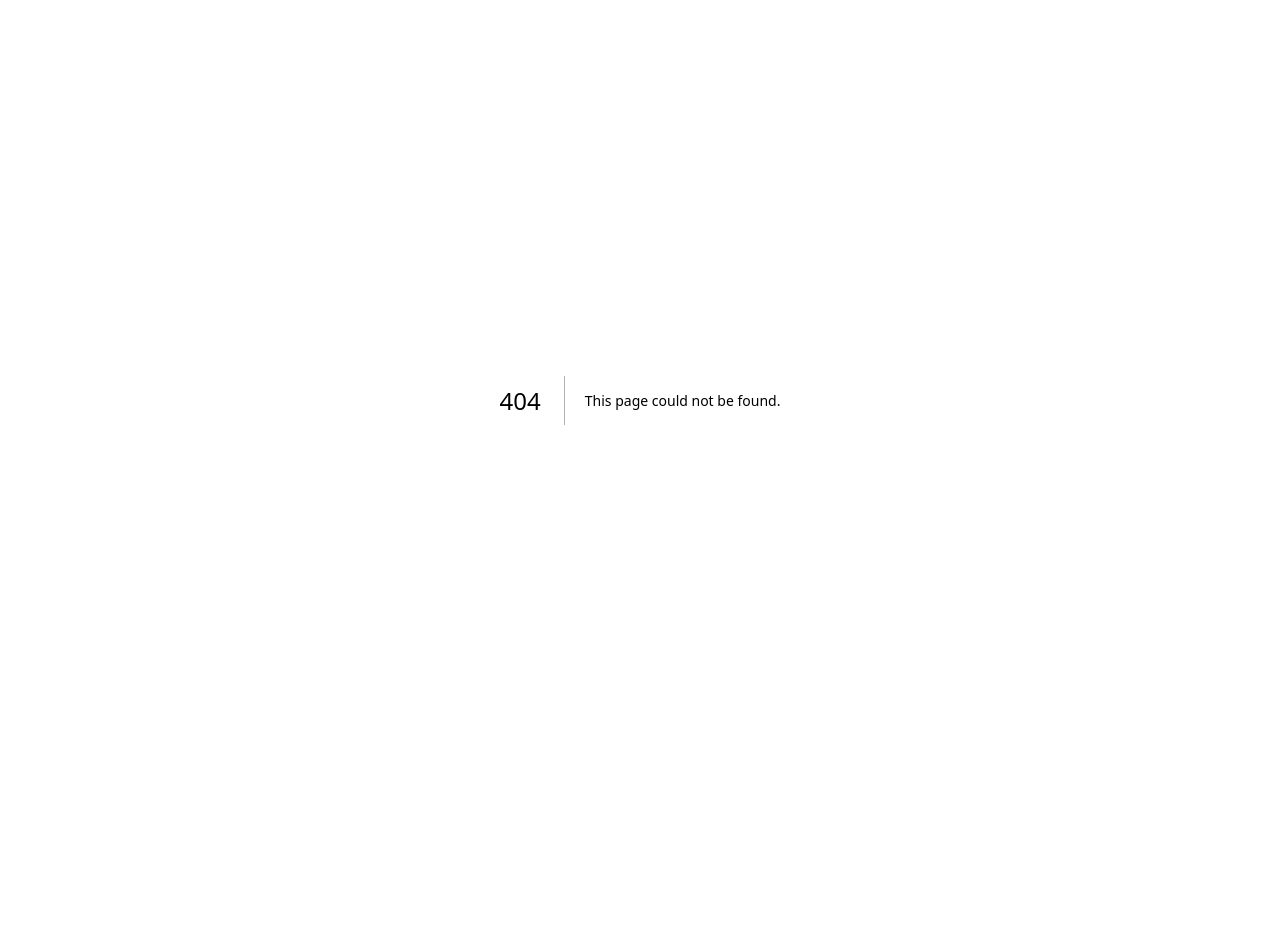
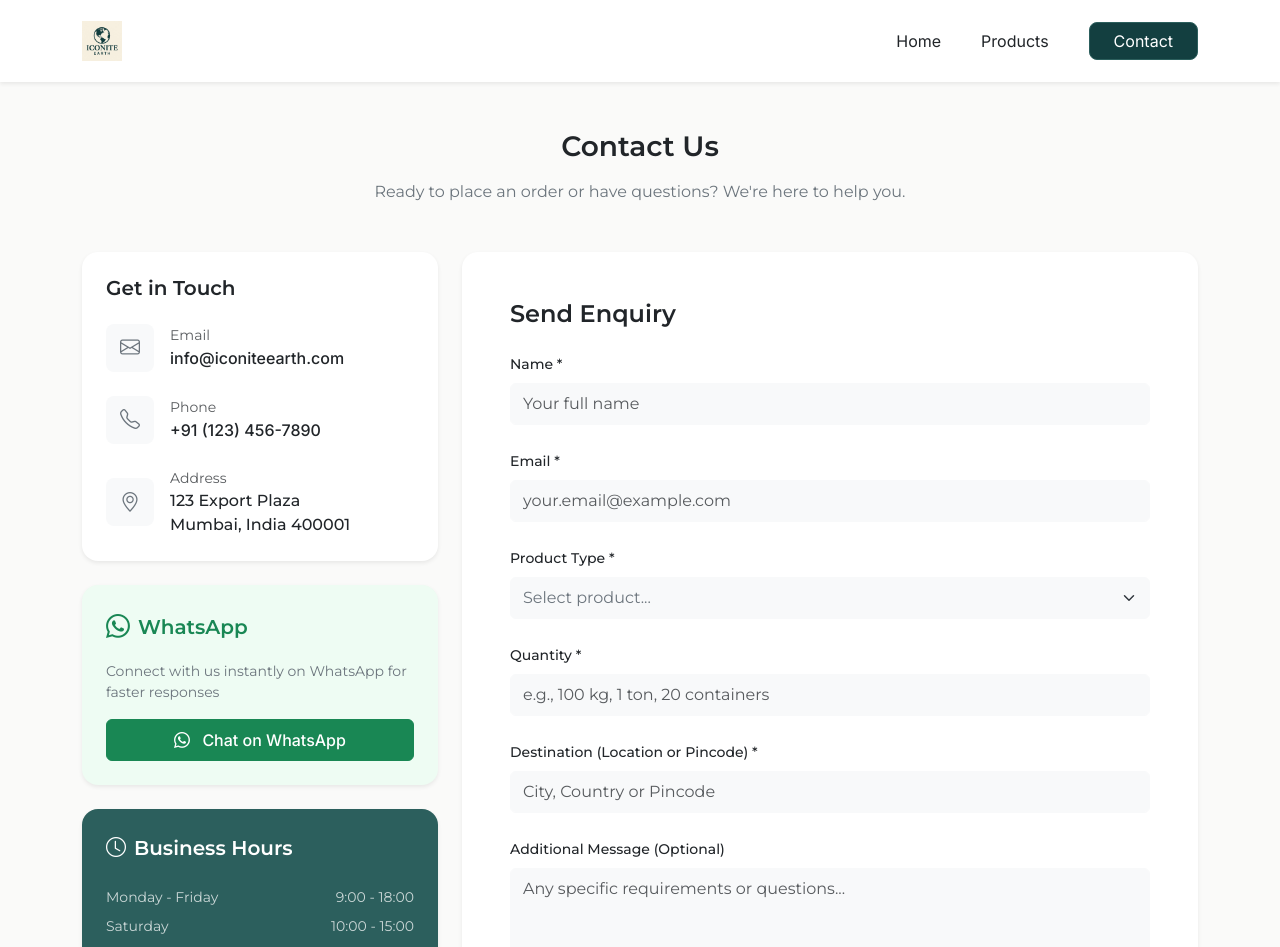
Before and after one commit to iconite/rice, a Next.js app: page /contact in a window 1280 px wide. Before the commit this address had no page. Shown: the top 947 px of the page. Before the commit the page ends 800 px from the top, so only its background shows below. Built offline with nearby package versions, Linux system fonts and the light colour scheme.

Commit message:
Create contact page

```diff
--- /dev/null
+++ b/src/app/contact/page.tsx
@@ -0,0 +1,161 @@
+import Header from '@/components/Header';
+import Footer from '@/components/Footer';
+
+export default function ContactPage() {
+  return (
+    <>
+      <Header />
+      <main className="min-vh-100 pb-5" style={{ backgroundColor: '#FAFAF9' }}>
+        {/* Page Header */}
+        <section className="py-5 text-center">
+          <div className="container">
+            <h3 className="fw-semibold mb-3 text-dark">Contact Us</h3>
+            <p className="text-secondary mb-0">
+              Ready to place an order or have questions? We're here to help you.
+            </p>
+          </div>
+        </section>
+
+        <div className="container mb-5">
+          <div className="row g-4">
+            {/* Left Column: Contact Info */}
+            <div className="col-lg-4">
+              <div className="d-flex flex-column gap-4">
+
+                {/* Get in Touch Card */}
+                <div className="bg-white p-4 rounded-4 shadow-sm border-0">
+                  <h5 className="fw-semibold mb-4 text-dark">Get in Touch</h5>
+
+                  <div className="d-flex align-items-center gap-3 mb-4">
+                    <div className="d-flex align-items-center justify-content-center bg-light rounded-3 text-secondary" style={{ width: 48, height: 48 }}>
+                      <i className="bi bi-envelope fs-5"></i>
+                    </div>
+                    <div>
+                      <p className="small text-muted mb-0">Email</p>
+                      <a href="mailto:info@iconiteearth.com" className="text-dark text-decoration-none fw-medium">info@iconiteearth.com</a>
+                    </div>
+                  </div>
+
+                  <div className="d-flex align-items-center gap-3 mb-4">
+                    <div className="d-flex align-items-center justify-content-center bg-light rounded-3 text-secondary" style={{ width: 48, height: 48 }}>
+                      <i className="bi bi-telephone fs-5"></i>
+                    </div>
+                    <div>
+                      <p className="small text-muted mb-0">Phone</p>
+                      <a href="tel:+911234567890" className="text-dark text-decoration-none fw-medium">+91 (123) 456-7890</a>
+                    </div>
+                  </div>
+
+                  <div className="d-flex align-items-center gap-3">
+                    <div className="d-flex align-items-center justify-content-center bg-light rounded-3 text-secondary" style={{ width: 48, height: 48 }}>
+                      <i className="bi bi-geo-alt fs-5"></i>
+                    </div>
+                    <div>
+                      <p className="small text-muted mb-0">Address</p>
+                      <p className="text-dark mb-0 fw-medium">123 Export Plaza<br />Mumbai, India 400001</p>
+                    </div>
+                  </div>
+                </div>
+
+                {/* WhatsApp Card */}
+                <div className="p-4 rounded-4 shadow-sm border-0" style={{ backgroundColor: '#eefcf3', border: '1px solid #c3e6cb' }}>
+                  <div className="d-flex align-items-center gap-2 mb-3">
+                    <i className="bi bi-whatsapp fs-4 text-success"></i>
+                    <h5 className="fw-semibold mb-0 text-success">WhatsApp</h5>
+                  </div>
+                  <p className="text-secondary small mb-3">
+                    Connect with us instantly on WhatsApp for faster responses
+                  </p>
+                  <button className="btn btn-success w-100 fw-medium py-2">
+                    <i className="bi bi-whatsapp me-2"></i> Chat on WhatsApp
+                  </button>
+                </div>
+
+                {/* Business Hours Card */}
+                <div className="bg-primary p-4 rounded-4 shadow-sm border-0 text-white">
+                  <div className="d-flex align-items-center gap-2 mb-4">
+                    <i className="bi bi-clock fs-5"></i>
+                    <h5 className="fw-semibold mb-0">Business Hours</h5>
+                  </div>
+
+                  <div className="d-flex justify-content-between mb-2 small opacity-75">
+                    <span>Monday - Friday</span>
+                    <span>9:00 - 18:00</span>
+                  </div>
+                  <div className="d-flex justify-content-between mb-2 small opacity-75">
+                    <span>Saturday</span>
+                    <span>10:00 - 15:00</span>
+                  </div>
+                  <div className="d-flex justify-content-between small opacity-75">
+                    <span>Sunday</span>
+                    <span>Closed</span>
+                  </div>
+                </div>
+
+              </div>
+            </div>
+
+            {/* Right Column: Send Enquiry Form */}
+            <div className="col-lg-8">
+              <div className="bg-white p-4 p-md-5 rounded-4 shadow-sm border-0 h-100">
+                <h4 className="fw-semibold mb-4 text-dark">Send Enquiry</h4>
+
+                <form>
+                  <div className="mb-4">
+                    <label htmlFor="name" className="form-label small fw-medium text-dark">Name *</label>
+                    <input type="text" className="form-control py-2 bg-light border-light" id="name" placeholder="Your full name" />
+                  </div>
+
+                  <div className="mb-4">
+                    <label htmlFor="email" className="form-label small fw-medium text-dark">Email *</label>
+                    <input type="email" className="form-control py-2 bg-light border-light" id="email" placeholder="your.email@example.com" />
+                  </div>
+
+                  <div className="mb-4">
+                    <label htmlFor="productType" className="form-label small fw-medium text-dark">Product Type *</label>
+                    <select className="form-select py-2 bg-light border-light text-secondary" id="productType">
+                      <option selected>Select product...</option>
+                      <option value="rice">Rice</option>
+                      <option value="spices">Spices</option>
+                      <option value="fruit-veg">Fruits & Vegetables</option>
+                      <option value="other">Other</option>
+                    </select>
+                  </div>
+
+                  <div className="mb-4">
+                    <label htmlFor="quantity" className="form-label small fw-medium text-dark">Quantity *</label>
+                    <input type="text" className="form-control py-2 bg-light border-light" id="quantity" placeholder="e.g., 100 kg, 1 ton, 20 containers" />
+                  </div>
+
+                  <div className="mb-4">
+                    <label htmlFor="destination" className="form-label small fw-medium text-dark">Destination (Location or Pincode) *</label>
+                    <input type="text" className="form-control py-2 bg-light border-light" id="destination" placeholder="City, Country or Pincode" />
+                  </div>
+
+                  <div className="mb-4">
+                    <label htmlFor="message" className="form-label small fw-medium text-dark">Additional Message (Optional)</label>
+                    <textarea className="form-control py-2 bg-light border-light" id="message" rows={4} placeholder="Any specific requirements or questions..."></textarea>
+                  </div>
+
+                  <div className="mb-4 form-check">
+                    <input type="checkbox" className="form-check-input" id="consent" />
+                    <label className="form-check-label small text-secondary" htmlFor="consent">
+                      I agree to the processing of my information for the purpose of responding to my inquiry and understand that this form is not meant for collecting sensitive personal data. *
+                    </label>
+                  </div>
+
+                  <div className="d-flex gap-3">
+                    <button type="submit" className="btn btn-primary px-4 py-2">Submit Enquiry</button>
+                    <button type="reset" className="btn btn-outline-secondary px-4 py-2">Clear Form</button>
+                  </div>
+                </form>
+              </div>
+            </div>
+
+          </div>
+        </div>
+      </main>
+      <Footer />
+    </>
+  );
+}
```
